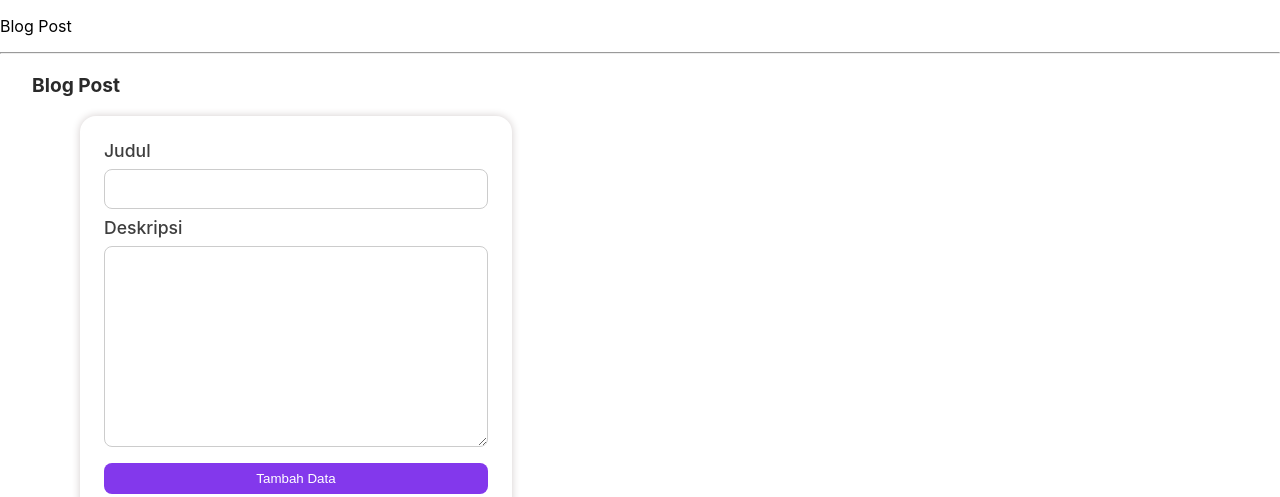
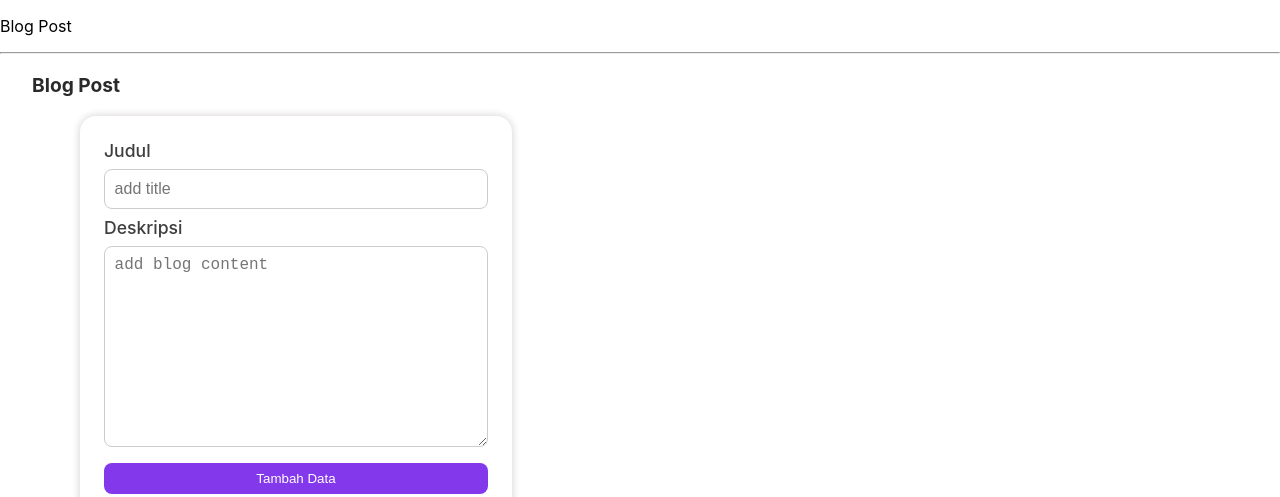
Before and after one commit to galihroswandi/Study-Reactjs, a React (Create React App) app: page / in a window 1280 px wide. Shown: the top 497 px of the page. Built offline with nearby package versions, Linux system fonts and the light colour scheme; data requests are answered from the project's data file.

Commit message:
video 17 ROUTING PART 1 installasi REACT-ROUTER-DOM

```diff
--- a/package.json
+++ b/package.json
@@ -9,6 +9,8 @@
     "axios": "^1.1.0",
     "react": "^18.2.0",
     "react-dom": "^18.2.0",
+    "react-router": "^6.4.2",
+    "react-router-dom": "^6.4.2",
     "react-scripts": "5.0.1",
     "web-vitals": "^2.1.4"
   },
--- a/src/container/blogPost/BlogPost.jsx
+++ b/src/container/blogPost/BlogPost.jsx
@@ -141,6 +141,7 @@ class BlogPost extends Component {
               id="title"
               onChange={this.handleChangeForm}
               value={this.state.formBlogPost.title}
+              placeholder="add title"
             />
             <label htmlFor="body">Deskripsi</label>
             <textarea
@@ -150,6 +151,7 @@ class BlogPost extends Component {
               rows="10"
               onChange={this.handleChangeForm}
               value={this.state.formBlogPost.body}
+              placeholder="add blog content"
             ></textarea>
             <button onClick={this.handleSubmit}>Tambah Data</button>
           </div>
```
Also changed, not shown: 1 other file (tests, documents, lock files or other folders).
